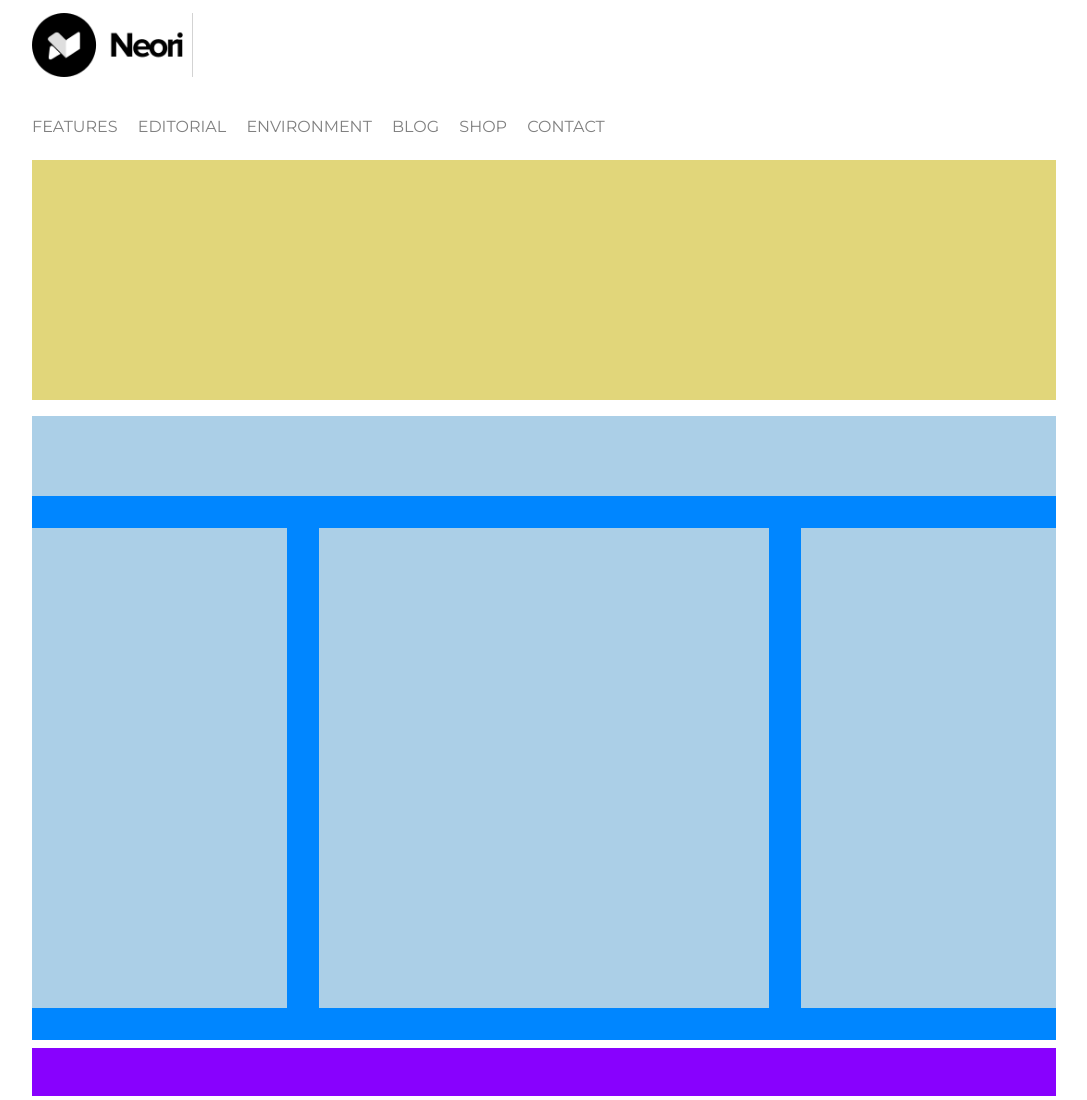
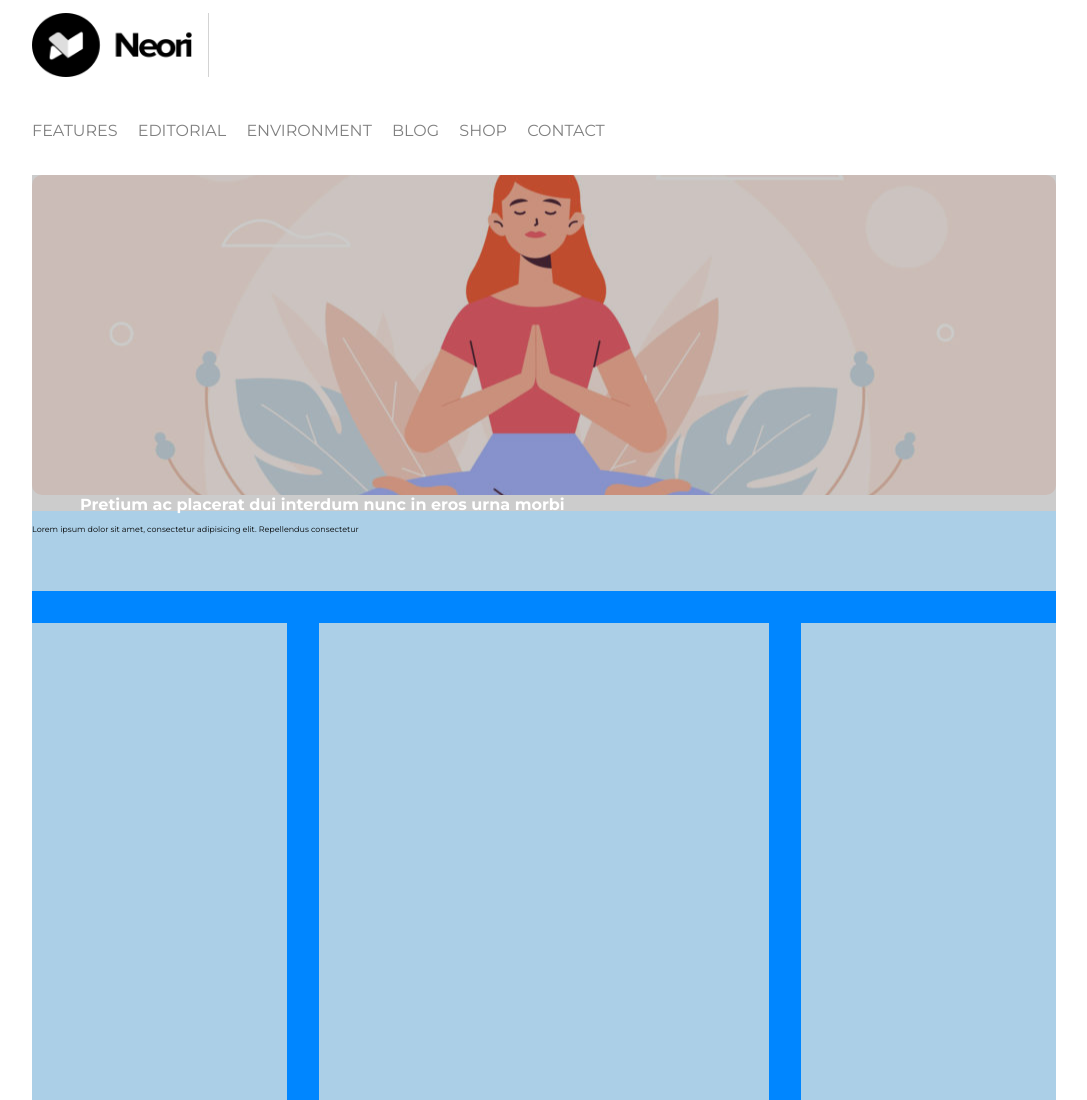
Before and after one commit to Alessio2021/htmlcss-wp, a plain HTML site: page index.html in a window 1280 px wide. Shown: the top 1100 px of the page, without its empty margins (96-1183 px from the left). Drawn offline with Linux system fonts and the light colour scheme.

Commit message:
img corretta

```diff
--- a/css/style.css
+++ b/css/style.css
@@ -20,14 +20,14 @@ body {
 }
 
 
-.header-main{
+.header-main #logo{
     height: 4em;
     width: 10em;
-    background-image: url(../img/logo.png);
     background-repeat: no-repeat;
     background-size: contain;
     margin-bottom: 1em;
     border-right: 1px solid lightgrey;
+    padding-right: 1em;
 }
 
 nav {
@@ -41,10 +41,25 @@ nav a {
 }
 
 .jumbotron {
-    height: 15em;
-    background-color: rgb(225,214,122);
+    height: 20em;
+    width: 100%;
+    background-image: url(../img/banner.jpg);
+    background-position: center;
+    background-size: cover;
+    border-radius: 10px;
     margin-bottom: 1em;
+}
 
+.jumbotron .inside_text {
+    padding-top: 20em;
+    padding-left: 3em;
+    color: white;
+    background-color: rgba(0, 0, 0, 0.2);
+    font-size: 1em;
+}
+
+.thin {
+    font-size: 0.5em;
 }
 
 .article {
--- a/index.html
+++ b/index.html
@@ -15,7 +15,9 @@
 
         <!-- header -->
        <header>
-           <div class="header-main"></div>
+           <div class="header-main">
+               <img id="logo" src="img/logo.png" alt="Logo e scritta neori colore nero">
+           </div>
        </header>
        <!-- /header -->
 
@@ -32,7 +34,10 @@
 
        <main>
            <!-- jumbotron -->
-           <div class="jumbotron"></div>
+           <div class="jumbotron">
+               <h1 class="inside_text">Pretium ac placerat dui interdum nunc in eros urna morbi</h1>
+               <p class="thin">Lorem ipsum dolor sit amet, consectetur adipisicing elit. Repellendus consectetur </p>
+           </div>
            <!-- /jumbotron -->
 
            <!-- article main -->
```
